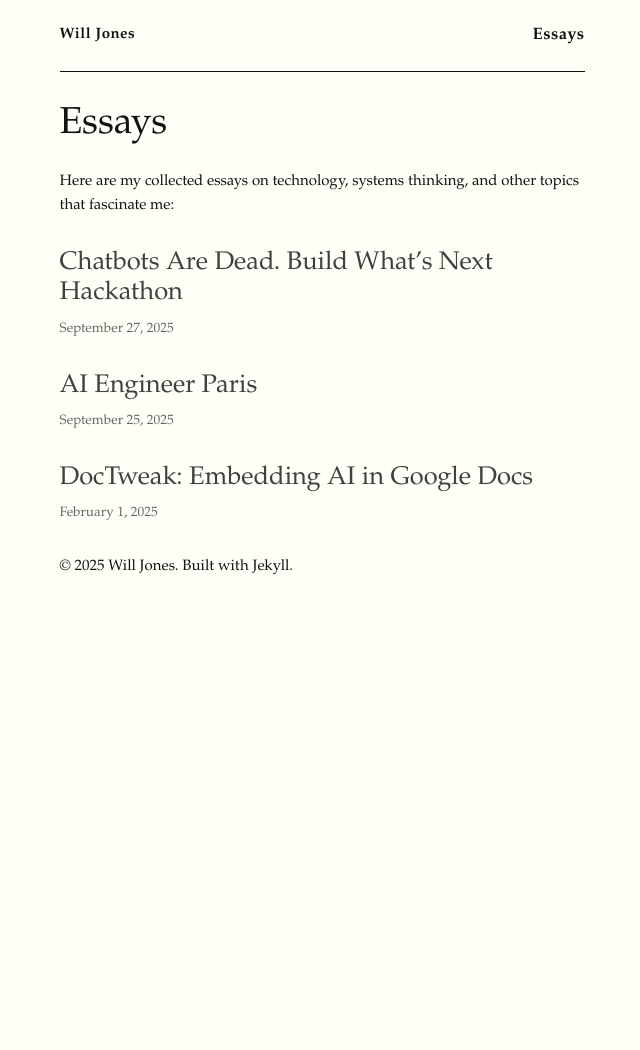
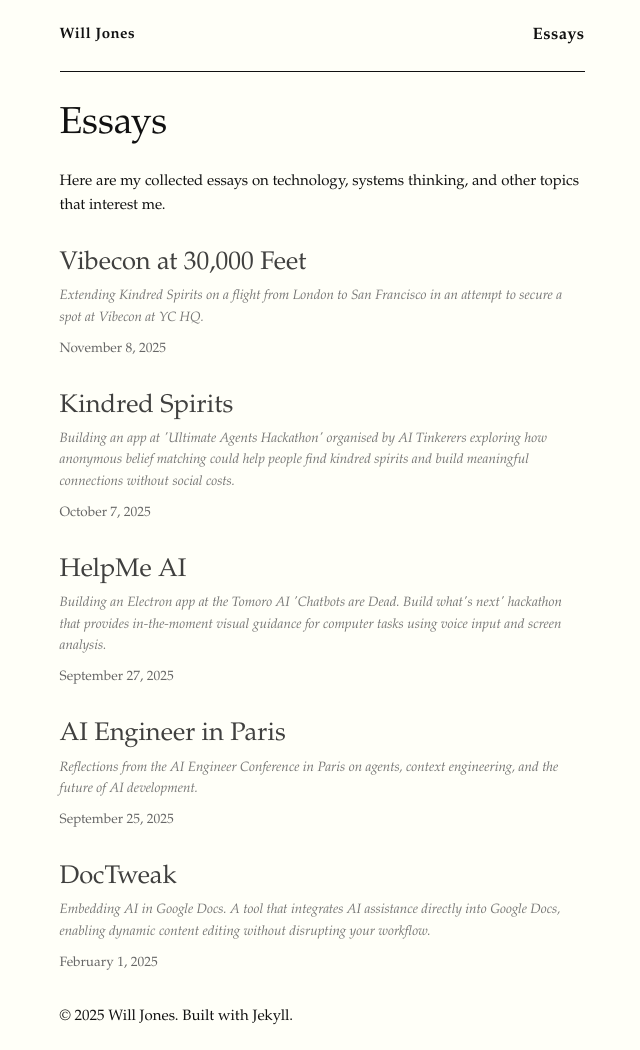
Before and after one commit to willgdjones/willgdjones.github.io, a Jekyll site: the page built from essays/index.html, in a window 1280 px wide. Shown: the whole page, without its empty margins (318-958 px from the left). Built offline with Jekyll 4.4.1, drawn with Linux system fonts in a browser that asks for light colours; before the commit the page ends 900 px from its top, so only the background shows below that.

Commit message:
SF RecRoom updates

```diff
--- a/_essays/ai-engineering-conference-2025.md
+++ b/_essays/ai-engineering-conference-2025.md
@@ -1,7 +1,8 @@
 ---
 layout: post
-title: "AI Engineer Paris"
+title: "AI Engineer in Paris"
 date: 2025-09-25
+description: "Reflections from the AI Engineer Conference in Paris on agents, context engineering, and the future of AI development."
 ---
 
 
--- a/_essays/doctweak-2025.md
+++ b/_essays/doctweak-2025.md
@@ -1,7 +1,8 @@
 ---
 layout: post
-title: "DocTweak: Embedding AI in Google Docs"
+title: "DocTweak"
 date: 2025-02-01
+description: "Embedding AI in Google Docs. A tool that integrates AI assistance directly into Google Docs, enabling dynamic content editing without disrupting your workflow."
 ---
 
 DocTweak is a tool that integrates AI assistance into Google Docs. It enables dynamic content editing right where you write, rather than constantly copying and pasting content into ChatGPT.
--- a/_essays/london-hackathon-september-2025.md
+++ b/_essays/helpme-ai-2025.md
@@ -1,7 +1,8 @@
 ---
 layout: post
-title: "Chatbots Are Dead. Build What’s Next Hackathon"
+title: "HelpMe AI"
 date: 2025-09-27
+description: "Building an Electron app at the Tomoro AI 'Chatbots are Dead. Build what's next' hackathon that provides in-the-moment visual guidance for computer tasks using voice input and screen analysis."
 ---
 
 I spent my Saturday in London at the Tomorrow AI offices, for the [Chatbots Are Dead. Build What’s Next](https://luma.com/mru6gyzs) hackathon.
--- /dev/null
+++ b/_essays/kindred-spirits-2025.md
@@ -0,0 +1,34 @@
+---
+layout: post
+title: "Kindred Spirits"
+date: 2025-10-07
+description: "Building an app at 'Ultimate Agents Hackathon' organised by AI Tinkerers exploring how anonymous belief matching could help people find kindred spirits and build meaningful connections without social costs."
+---
+
+Finding long-term partners to embark on life's missions with is a random, beautiful melting pot of Brownian motion.
+
+We are thrown into new environments, new communities, schools, universities, and jobs. We introduce ourselves to new people, and we hear people introduce themselves to us countless times. And sometimes, if we are lucky, when someone introduces themselves to us, something resonates.
+
+Sometimes you build friendships with these people. Sometimes you fall in love with them, other times you commit to building projects, bands, businesses, families, and expeditions.
+
+I'm not sure about you all, but for me, when someone shares something about themselves or explains a belief they have about the world, it sometimes resonates so profoundly that I feel a profound connection with them in that instant.
+
+I have always thought that it is an imperfect experience of reintroducing yourself for one person to listen, and then ultimately figuring out if you're going to have a strong connection to keep in touch.
+
+It's always a game of not sharing everything you believe about the world for fear of ridicule, criticism, and ostracisation. But sometimes I wish it were possible to just not play this game entirely and see how people perceive the world, figure out if we could have great conversations, and then get introduced to each other.
+
+I recently had an incredible experience while researching an idea I had. The idea, [as I built a prototype for here](/essays/helpme-ai-2025/), enables you to hold a button and ask a question of your computer, which would then guide you to the desired action. Like someone looking over your shoulder and helping you out in the moment.
+
+I did a Deep Research with ChatGPT on this idea, and I found some projects that thought on similar lines. One being AppHug, created by a guy called Nicolas in Belgium. In the spirit of reaching out to people on the Internet, I emailed him, and we set up a time to call. We had a fantastic conversation very quickly because we both saw the potential in such an idea. We quickly reached the point where we could imagine starting projects and even co-founding companies together, because we shared a common belief and conviction about something in the world.
+
+This made me realise that there must be many people in the world who could create amazing things if they just shared a common belief and conviction about something. Ultimately, making people feel less alone, especially in this increasingly remote-driven world.
+
+It seems strange that as we grow up through school and university, we meet so many new people and are able to form these spontaneous connections based on shared perspectives, beliefs, and values. But as we grow up with responsibilities, routines, kids, jobs, and everything that comes with them, we lose the ability to make those connections because our surface area of spontaneity ultimately decreases.
+
+The challenge of a system where everybody shares their beliefs on a front page for everyone to see is that some beliefs come with social costs to other people who may not fully understand them, or they may be caricatured and criticised. It's one of the reasons why we aren't always fully open with our beliefs, because of the amount of time it would take to really get someone to understand the nuance and to ensure that you were not mischaracterised or misconstrued in a damaging way.
+
+The great shame in this is that it misses out on many possible connections where people could share a connection based on a belief if they only knew that the other person held the same belief.
+
+What if you could just share a belief anonymously into the void and have it matched to you by an AI that would not reveal your identity, only making that mutual connection based on that shared belief?
+
+It was then that I realised that a swiping UI experience would be perfect for the situation. If you do not share a belief that someone has, you can always disagree with it (swipe left). However, if I share my belief and people disagree with it, there is no social cost to me because there is no way of knowing that it was I who held that belief.
--- /dev/null
+++ b/_essays/kindred-spirits-vibecon-2025.md
@@ -0,0 +1,47 @@
+---
+layout: post
+title: "Vibecon at 30,000 Feet"
+date: 2025-11-08
+description: "Extending Kindred Spirits on a flight from London to San Francisco in an attempt to secure a spot at Vibecon at YC HQ."
+---
+
+I've wanted to visit the new YC office for ages. So when I heard about Vibecon, I figured I'd shoot my shot - even if it meant joining the hackathon remotely from 30,000 feet on a flight from London Heathrow to San Francisco. £19 for a whole flight of Wi-Fi. Worth it!
+
+Vibecoding > movies, after all.
+
+I got a reply the day before saying that I didn't get a spot 😭, but I figured I would join anyway just to get a shot of motivation. The flight wasn't wasted - I spent those hours making real progress on [Kindred Spirits](http://kindredspirits.app), the app I've been building to match people based on their "Thiel Secret" - the important truth very few people agree with you on.
+
+You share your secret, swipe through others' secrets, and get matched when you find someone who sees the world the same way you do. I think if we can better connect kindred spirits—founders, thinkers, artists, friends—we'll have more families, companies, movements, and ideas that otherwise might never happen.
+
+During the flight, I focused on three key improvements:
+
+**Improve the landing page design**
+
+The landing page needed work. I wanted it to feel clean, inviting, and focused on the core value proposition. Thanks to ChatGPT and Sora, the new design genuinely looks so much better. It retains its minimilist style, and clearly communicates the core idea: finding people who share your worldview.
+
+Before:
+
+<figure>
+  <img src="/assets/images/KindredSpiritsLandingPageBefore.png" alt="Kindred Spirits landing page before redesign">
+  <figcaption>Kindred Spirits landing page before redesign</figcaption>
+</figure>
+
+After:
+
+<figure>
+  <img src="/assets/images/KindredSpiritsLandingPageAfter.png" alt="Kindred Spirits landing page after redesign">
+  <figcaption>Kindred Spirits landing page after redesign</figcaption>
+</figure>
+
+**Include an option to specify your location**
+
+Since I built the first version of this [at a London hackathon](/essays/kindred-spirits-2025/), the original community was based in London. I was about to release this to a bunch of people from San Francisco, so I needed a way for people to select their location and only see content from people in the same location.
+
+<figure>
+  <img src="/assets/images/KindredSpiritsLocationSetting.png" alt="Kindred Spirits location setting in profile">
+  <figcaption>Location setting in the profile page</figcaption>
+</figure>
+
+**Fix up the emails**
+
+This was a critical. The matching system was working, but users weren't being notified properly when they found a kindred spirit. I made sure that you match with someone, you actually know about it.
--- a/_layouts/home.html
+++ b/_layouts/home.html
@@ -12,6 +12,9 @@ layout: default
                 <h3 class="essay-title">
                     <a href="{{ essay.url | relative_url }}">{{ essay.title }}</a>
                 </h3>
+                {% if essay.description %}
+                <p class="essay-description">{{ essay.description }}</p>
+                {% endif %}
                 <time class="essay-date" datetime="{{ essay.date | date_to_xmlschema }}">
                     {{ essay.date | date: "%B %-d, %Y" }}
                 </time>
--- a/assets/css/tufte.css
+++ b/assets/css/tufte.css
@@ -262,6 +262,14 @@ pre, code {
     opacity: 0.8;
 }
 
+.essay-description {
+    color: var(--side-note-color);
+    font-size: 0.9rem;
+    font-style: italic;
+    margin: 0.5rem 0;
+    opacity: 0.9;
+}
+
 .essay-date {
     color: var(--side-note-color);
     font-size: 0.9rem;
--- a/essays/index.html
+++ b/essays/index.html
@@ -5,7 +5,7 @@ title: Essays
 
 <h1>Essays</h1>
 
-<p>Here are my collected essays on technology, systems thinking, and other topics that fascinate me:</p>
+<p>Here are my collected essays on technology, systems thinking, and other topics that interest me.</p>
 
 <ul class="essay-list">
   {% for essay in site.essays reversed %}
@@ -13,6 +13,9 @@ title: Essays
       <h3 class="essay-title">
         <a href="{{ essay.url | relative_url }}">{{ essay.title }}</a>
       </h3>
+      {% if essay.description %}
+      <p class="essay-description">{{ essay.description }}</p>
+      {% endif %}
       <time class="essay-date" datetime="{{ essay.date | date_to_xmlschema }}">
         {{ essay.date | date: "%B %-d, %Y" }}
       </time>
```
Also changed, not shown: assets/images/KindredSpiritsLandingPageAfter.png (added), assets/images/KindredSpiritsLandingPageBefore.png (added), assets/images/KindredSpiritsLocationSetting.png (added).
